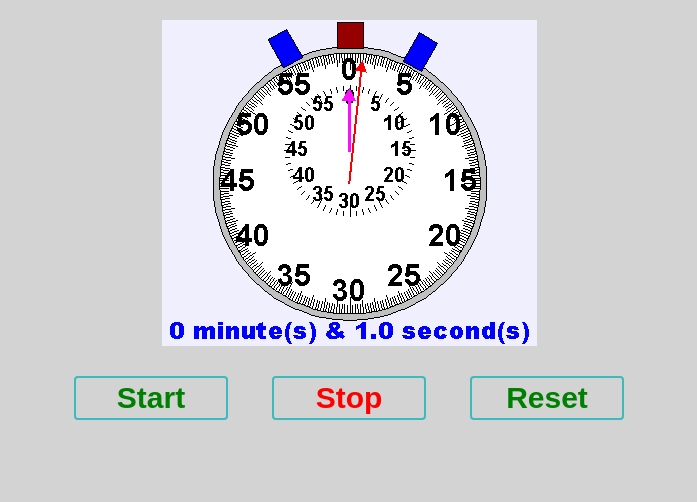
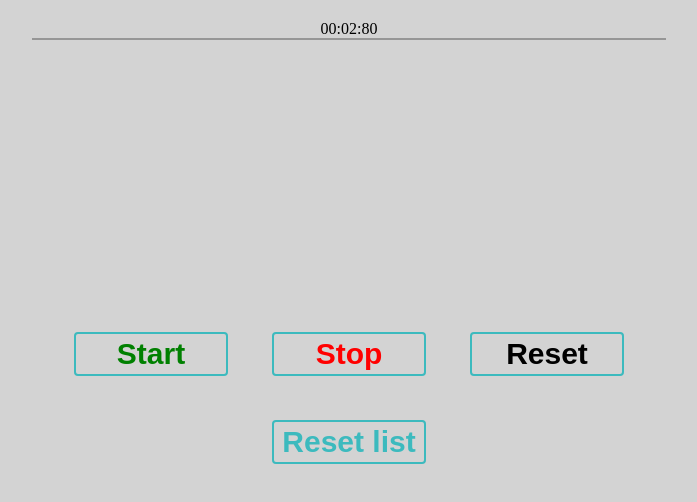
Before and after one commit to Zszywka/stopwatch, a website: page index.html in a window 1280 px wide. Both pictures are taken after a click on the link "Start". Shown: the whole page, without its empty margins (291-988 px from the left). Drawn offline with Linux system fonts and the light colour scheme.

Commit message:
Fixed the bugs - typos

```diff
--- a/index.html
+++ b/index.html
@@ -6,11 +6,11 @@
     <link rel="stylesheet" type="text/css" href="styles.css">
   </head>
   <body>
-    <img src="Stopwatch.gif" alt="stopwatch" title="your timer"/>
     <nav class="controls">
       <a href="#" class="button" id="start">Start</a>
       <a href="#" class="button" id="stop">Stop</a>
-      <a href="#" class="button" id="start">Reset</a>
+      <a href="#" class="button" id="reset">Reset</a>
+      <a href="#" class="button" id="resetList">Reset list</a>
     </nav>
     <div class="stopwatch"></div>
     <ul class="results"></ul>
--- a/script-compiled.js
+++ b/script-compiled.js
@@ -0,0 +1,136 @@
+'use strict';
+
+var _createClass = function () { function defineProperties(target, props) { for (var i = 0; i < props.length; i++) { var descriptor = props[i]; descriptor.enumerable = descriptor.enumerable || false; descriptor.configurable = true; if ("value" in descriptor) descriptor.writable = true; Object.defineProperty(target, descriptor.key, descriptor); } } return function (Constructor, protoProps, staticProps) { if (protoProps) defineProperties(Constructor.prototype, protoProps); if (staticProps) defineProperties(Constructor, staticProps); return Constructor; }; }();
+
+function _classCallCheck(instance, Constructor) { if (!(instance instanceof Constructor)) { throw new TypeError("Cannot call a class as a function"); } }
+
+var Stopwatch = function () {
+  function Stopwatch(display, results) {
+    _classCallCheck(this, Stopwatch);
+
+    //przekazuje jeden parametr-pole gdzie ma sie pojawic  timer
+    this.running = false; //czy stoper pracuje
+    this.display = display; //przechowuje element DOM pod ktorym znajduje sie timer
+    this.reset(); //restartuje licznik
+    this.print(this.times); //drukuje czas
+    this.results = results;
+  }
+  // methods:
+
+
+  _createClass(Stopwatch, [{
+    key: 'reset',
+    value: function reset() {
+      this.times = {
+        minutes: 0,
+        seconds: 0,
+        miliseconds: 0
+      };
+      this.print(); //implementacja metody print
+    }
+  }, {
+    key: 'print',
+    value: function print() {
+      // display pod tym atrybutem znajduje sie wewnetrzy tekst elementu DOM
+      this.display.innerText = this.format(this.times); //format przygotowuje tekst do wyswietlenia
+    } //dlaczego nie moze byc format(times)??
+
+  }, {
+    key: 'format',
+    value: function format(times) {
+      return pad0(times.minutes) + ':' + pad0(times.seconds) + ':' + pad0(Math.floor(times.miliseconds));
+    } //  i po co math.floor??
+
+  }, {
+    key: 'start',
+    value: function start() {
+      var _this = this;
+
+      if (!this.running) {
+        //sprawdzamy czy timer juz nie chodzi
+        this.running = true; //po uruchomieniu ustawiamy flage biegajacy teraz
+        this.watch = setInterval(function () {
+          return _this.step();
+        }, 10); //interwal odpala sie co 10 ms metoda step
+      } //metoda step to tik timera
+    }
+  }, {
+    key: 'step',
+    value: function step() {
+      if (!this.running) return; //sprawdza czy timer jest uruchomiony //nie powinno byc !
+      this.calculate(); //przeliczamy wynik
+      this.print(); //drukujemy wynik
+    }
+  }, {
+    key: 'calculate',
+    value: function calculate() {
+      this.times.miliseconds += 1;
+      // zerowanie milisekund
+      if (this.times.miliseconds >= 100) {
+        //1sek=1000ms, ale metoda wykonuje sie co 10ms=> 1000/10=100
+        this.times.seconds += 1;
+        this.times.miliseconds = 0;
+      }
+      // zerowanie sekund
+      if (this.times.seconds >= 60) {
+        this.times.minutes += 1;
+        this.times.seconds = 0;
+      }
+    }
+  }, {
+    key: 'stop',
+    value: function stop() {
+      // if (this.running) {
+      //   this.addToList(this.format(this.times))};
+      this.running = false;
+      clearInterval(this.watch); //czy metoda clearInterval jest wbudowana ? jak setInterval?
+    } //this.watch to ze startu (wbudwana ta funkcja)
+
+  }, {
+    key: 'addToList',
+    value: function addToList(times) {}
+  }, {
+    key: 'resetList',
+    value: function resetList() {}
+  }]);
+
+  return Stopwatch;
+}();
+
+// instance of the class:
+
+
+var stopwatch = new Stopwatch(document.querySelector('.stopwatch') // istniejacaquertSelector wtbieramy element o klasie stopwatch z DOMu
+); //i przekazujemy jako prametr
+
+// running methods after clicking the button:
+var startButton = document.getElementById('start');
+startButton.addEventListener('click', function () {
+  return stopwatch.start();
+});
+
+var stopButton = document.getElementById('stop');
+stopButton.addEventListener('click', function () {
+  return stopwatch.stop();
+});
+
+var resetButton = document.getElementById('reset');
+resetButton.addEventListener('click', function () {
+  return stopwatch.reset();
+});
+
+var resetListButton = document.getElementById('resetList');
+resetListButton.addEventListener('click', function () {
+  return stopwatch.resetList();
+});
+
+// funkcja ma dodawac zero do liczby jednocyfrowej
+// funkcja jest na zewnatrz funckji bo moze byc wykoszystywana gdzies indziej
+function pad0(value) {
+  //value to liczba
+  var result = value.toString(); //przeksztalca wartosc na stringa
+  if (result.length < 2) {
+    result = '0' + result;
+  }
+  return result;
+}
--- a/styles.css
+++ b/styles.css
@@ -4,13 +4,11 @@ body {
   margin-top: 20px;
   background-color: #d3d3d3;
 }
-
 .button {
   text-decoration: none;
   margin: 20px;
   color: #343a40;
 }
-
 .controls {
   display: block;
   position: absolute;
@@ -50,16 +48,26 @@ body {
     color: #ffffff;
     border-bottom: 2px solid #319598;
 }
-
 .button:hover:before{
     transform: skewX(-45deg) translateX(250px);
     transition: all 0.4s ease-in;
 }
-
 #start {
-  color: green;
-
+  color: #008000;
 }
 #stop {
-  color: red;
+  color: #FF0000;
 }
+#reset, #list {
+  color: #000;
+}
+ul.results {
+  list-style: none;
+  padding-left: 0;
+  border: 1px solid #969696;
+  width: 50%;
+  margin: 0 auto;
+}
+#list {
+  margin-top: 50px;
+}
```
Also changed, not shown: script.js (+29 -13 lines), .babelrc, README.md, Stopwatch.gif (deleted).
